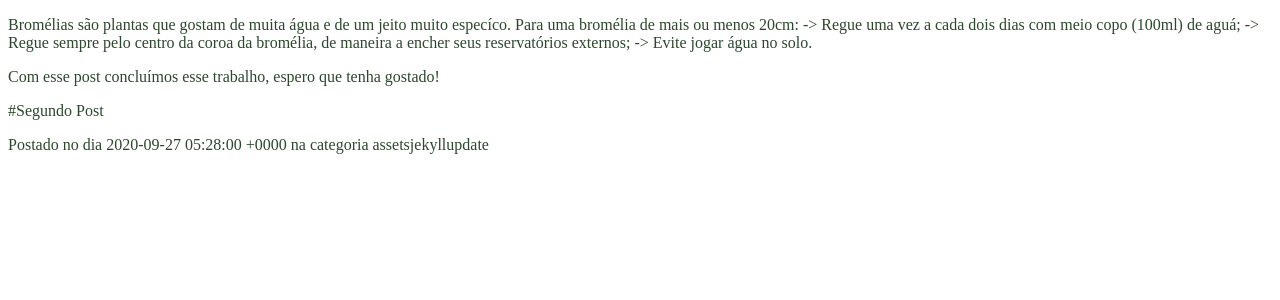
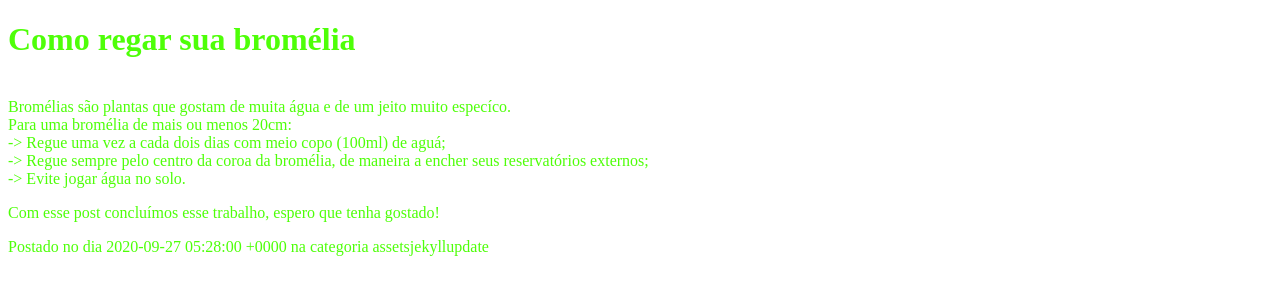
Before and after one commit to AdrianoAntongiovanni/BlogAdriano, a Jekyll site: the page built from assets/_posts/2020-09-27-segundo-post-jekyll.md, in a window 1280 px wide. Shown: the top 300 px of the page. Built offline with Jekyll 4.4.1, drawn with Linux system fonts in a browser that asks for light colours.

Commit message:
Ajuste de Layout

```diff
--- a/_sass/main.scss
+++ b/_sass/main.scss
@@ -1,5 +1,5 @@
 body {
-    color: rgb(45, 71, 45);
+    color: rgb(78, 255, 8);
     font-size: medium;
     font-style: normal;
     font-family: 'Times New Roman', Times, serif;
--- a/assets/_posts/2020-09-26-welcome-to-jekyll.markdown
+++ b/assets/_posts/2020-09-26-welcome-to-jekyll.markdown
@@ -5,5 +5,7 @@ date:   2020-09-26 18:37:56 -0300
 categories: jekyll update
 ---
 
-No BlogAdriano você aprenderá como plantar e regar as suas bromélias.
-Acompanhe nossas postagens para aprender mais sobre o tema!
+# Aprenda mais sobre bromélias!
+<br>
+No BlogAdriano você aprenderá como plantar e regar as suas bromélias.<br>
+Acompanhe nossas postagens para aprender mais sobre o tema!<br>
--- a/assets/_posts/2020-09-27-segundo-post-jekyll.md
+++ b/assets/_posts/2020-09-27-segundo-post-jekyll.md
@@ -5,12 +5,12 @@ date: 2020-09-27 00:28:00 -0500
 categories: jekyll update
 ---
 
-Bromélias são plantas que gostam de muita água e de um jeito muito especíco.
-Para uma bromélia de mais ou menos 20cm:
--> Regue uma vez a cada dois dias com meio copo (100ml) de aguá;
--> Regue sempre pelo centro da coroa da bromélia, de maneira a encher seus reservatórios externos;
--> Evite jogar água no solo.
+# Como regar sua bromélia
+<br>
+Bromélias são plantas que gostam de muita água e de um jeito muito especíco. <br>
+Para uma bromélia de mais ou menos 20cm: <br>
+-> Regue uma vez a cada dois dias com meio copo (100ml) de aguá; <br>
+-> Regue sempre pelo centro da coroa da bromélia, de maneira a encher seus reservatórios externos; <br>
+-> Evite jogar água no solo. <br>
 
 Com esse post concluímos esse trabalho, espero que tenha gostado!
-
-#Segundo Post
```
Also changed, not shown: assets/_posts/2020-09-26-primeiro-post-jekyll.markdown (+6 -7 lines).
